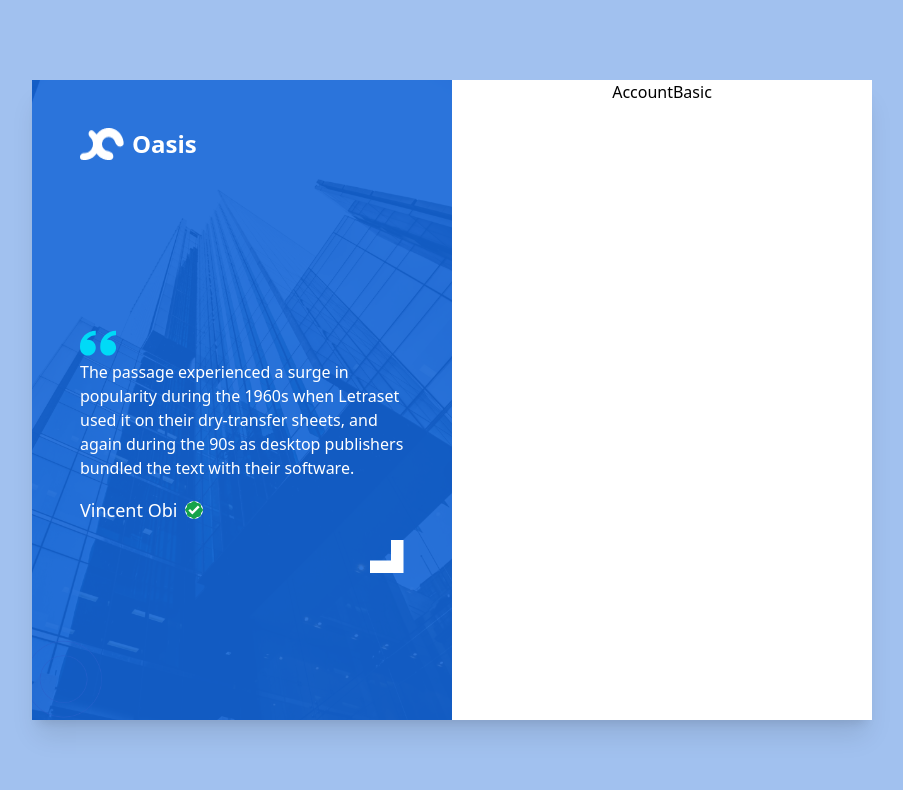
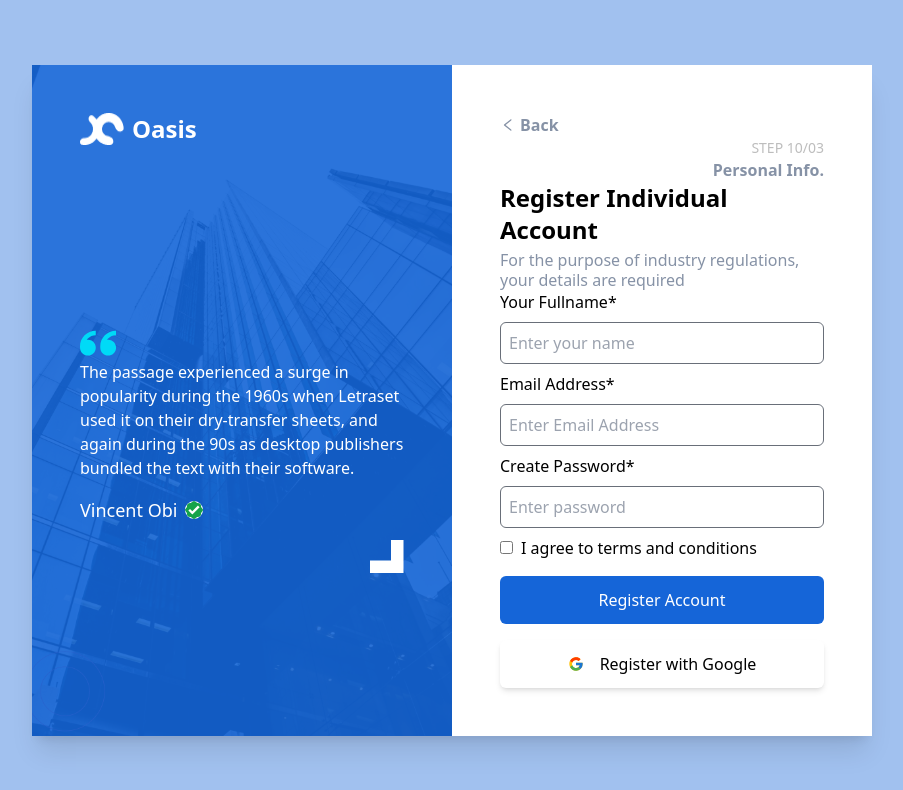
Before and after one commit to najmulhc/oasis-frontend, a React (Create React App) app: page /basic in a window 1280 px wide. Shown: the top 790 px of the page, without its empty margins (188-1091 px from the left). Built offline with nearby package versions, Linux system fonts and the light colour scheme.

Commit message:
user information page UI done "

```diff
--- a/package.json
+++ b/package.json
@@ -3,12 +3,14 @@
   "version": "0.1.0",
   "private": true,
   "dependencies": {
+    "@reduxjs/toolkit": "^1.8.3",
     "@testing-library/jest-dom": "^5.14.1",
     "@testing-library/react": "^13.0.0",
     "@testing-library/user-event": "^13.2.1",
     "react": "^18.2.0",
     "react-dom": "^18.2.0",
     "react-icons": "^4.4.0",
+    "react-redux": "^8.0.2",
     "react-router": "^6.3.0",
     "react-router-dom": "^6.3.0",
     "react-scripts": "5.0.1",
--- /dev/null
+++ b/src/App/Store.js
@@ -0,0 +1,8 @@
+import { createStore } from "@reduxjs/toolkit";
+
+const store = createStore({
+    reducers: {
+
+    }
+})
+export default store;
--- a/src/Components/AccountBasic.js
+++ b/src/Components/AccountBasic.js
@@ -1,8 +1,40 @@
 import React from 'react'
-
+import { Link } from 'react-router-dom'
+import {AiOutlineLeft} from "react-icons/ai"
+import PlainText from './PlainText'
+import Input from './Input'
+import {FcGoogle} from "react-icons/fc"
 const AccountBasic = () => {
   return (
-    <div>AccountBasic</div>
+    <div className='p-12'>
+      <div className='w-full flex justify-start'>
+      <Link to="/" className='flex items-center gap-1 text-[#8692A6] font-semibold'><AiOutlineLeft/> Back</Link>
+   </div>
+      <div className='flex  flex-col items-end '>
+        <p className='text-[#BDBDBD] text-[14px] '>STEP 10/03</p>
+        <h4 className='text-[16px] font-semibold text-[#8692A6]'>Personal Info.</h4>
+      </div>
+      <div className='text-left'>
+        <h3 className='text-black text-2xl font-semibold '>Register Individual Account</h3>
+        <PlainText>For the purpose of industry regulations, your details are required</PlainText>
+        <form action="">
+
+          <Input type="text" label="Your Fullname*" placeholder="Enter your name" />
+
+            <Input type="email" label="Email Address*" name="fullName" id="" placeholder='Enter Email Address'   />
+
+            <Input type="password" label="Create Password*" name="password" id="" placeholder='Enter password'   />
+
+          <br />
+          <label htmlFor="terms" className='flex gap-2 items-center'>
+            <input type="checkbox" name="terms" id="" required />
+            <p>I agree to terms and conditions</p>
+          </label>
+          <button className='w-full text-center bg-[#1565D8] rounded-md py-3 text-white font-normal mt-4'>Register Account</button>
+        </form>
+        <button className='w-full text-center bg-white rounded-md py-3 text-black font-normal mt-4 flex items-center justify-center shadow-md'><FcGoogle className='mr-4'/> Register with Google </button>
+      </div>
+    </div>
   )
 }
 
--- a/src/Components/AccountType.js
+++ b/src/Components/AccountType.js
@@ -1,6 +1,7 @@
 import React from 'react'
 import { useState } from 'react';
 import { Link } from 'react-router-dom';
+import PlainText from './PlainText';
 const AccountType = ({lineImg, filledImg, type, message}) => {
     const [hover, setHover] = useState(true);
   return (
@@ -18,7 +19,7 @@ const AccountType = ({lineImg, filledImg, type, message}) => {
             <h3 className="text-xl  text-left font-semibold ">
       {type}
             </h3>
-              <p className="text-left text-[#8692A6] leading-4 mt-1">{message}</p>
+        <PlainText>{ message}</PlainText>
    </div>
   </Link>
   )
--- /dev/null
+++ b/src/Components/Input.js
@@ -0,0 +1,12 @@
+import React from 'react'
+const Input = ({ type , label, placeholder}) => {
+
+  return (
+      <label htmlFor="" className=''>
+          <h3>{ label}</h3>
+          <input className='input w-full p-2 border border-[#696F79] rounded-md focus:border-[#1565D8] focus:shadow-md my-2 outline-none' type={type} placeholder={placeholder} required/>
+     </label>
+  )
+}
+
+export default Input
--- /dev/null
+++ b/src/Components/PlainText.js
@@ -0,0 +1,9 @@
+import React from 'react'
+
+const PlainText = ({children}) => {
+  return (
+    <p className="text-left text-[#8692A6] leading-5 mt-1 ">{children}</p>
+  )
+}
+
+export default PlainText
--- /dev/null
+++ b/src/Feature/AccountSLice.js
@@ -0,0 +1,3 @@
+const accountSlice = {
+
+}
```
Also changed, not shown: 1 other file (tests, documents, lock files or other folders).
